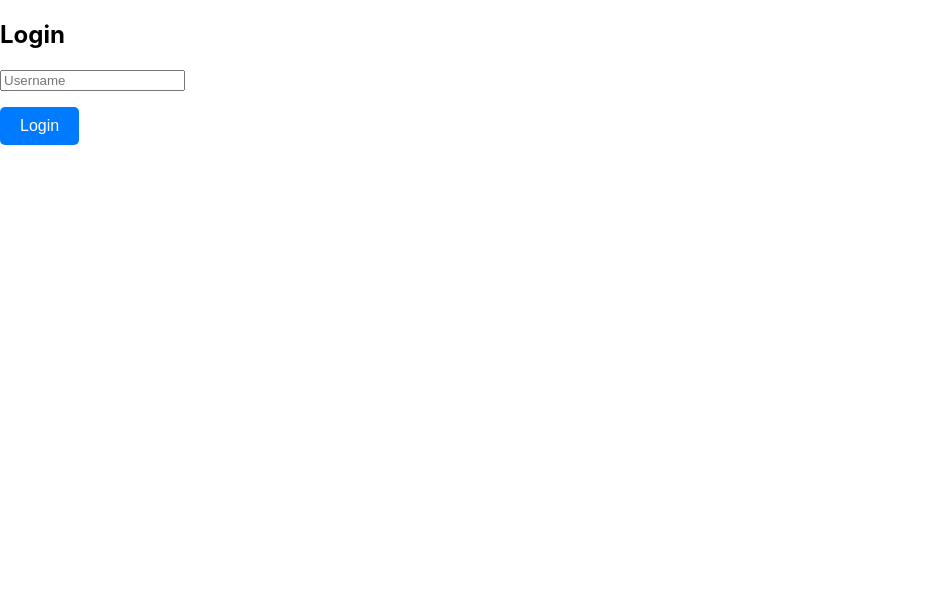
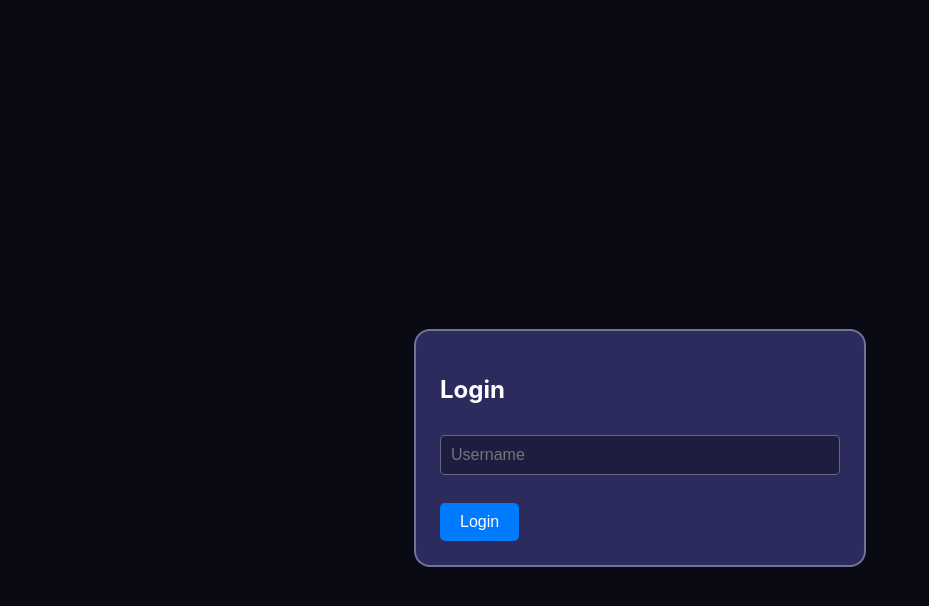
Before and after one commit to galihkarya/Quitest, a React (Create React App) app: page /login in a window 1280 px wide. Shown: the top 606 px of the page, without its empty margins (0-929 px from the left). Built offline with nearby package versions, Linux system fonts and the light colour scheme.

Commit message:
styling the login page

```diff
--- a/src/styles/login.css
+++ b/src/styles/login.css
@@ -0,0 +1,34 @@
+.login-container {
+    display: flex;
+    flex-direction: column;
+    justify-content: center;
+    align-items: center;
+    height: 100vh;
+    background-color: #0a0a14;
+    color: #ffffff;
+    padding: 48px;
+    overflow: hidden;
+}
+
+.card-container{
+    display: flex;
+    flex-direction: column;
+    gap: 12px;
+    justify-content: center;
+    background-color: #2c2b5e;
+    padding: 24px;
+    border-radius: 16px;
+    border: 2px solid #ffffff55;
+    width: 100%;
+    max-width: 400px;
+}
+
+.input-username{
+    background-color: #00000050;
+    color: #ffffff;
+    border: 1px solid #ffffff55;
+    border-radius: 5px;
+    padding: 10px;
+    font-size: medium;
+
+}
```
